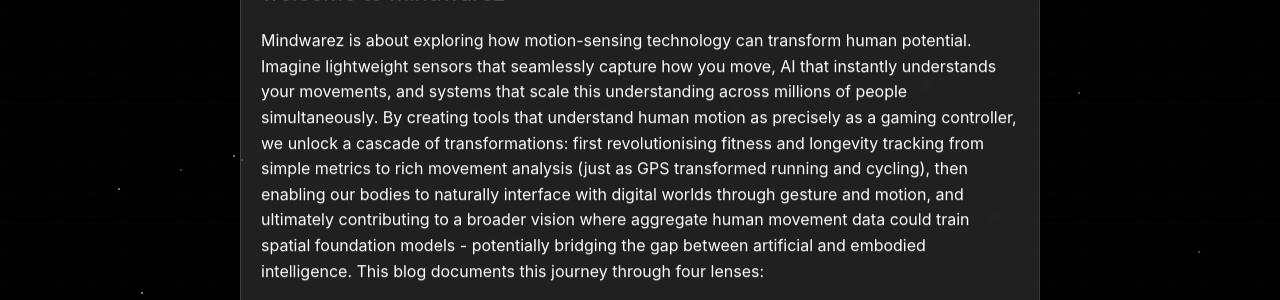
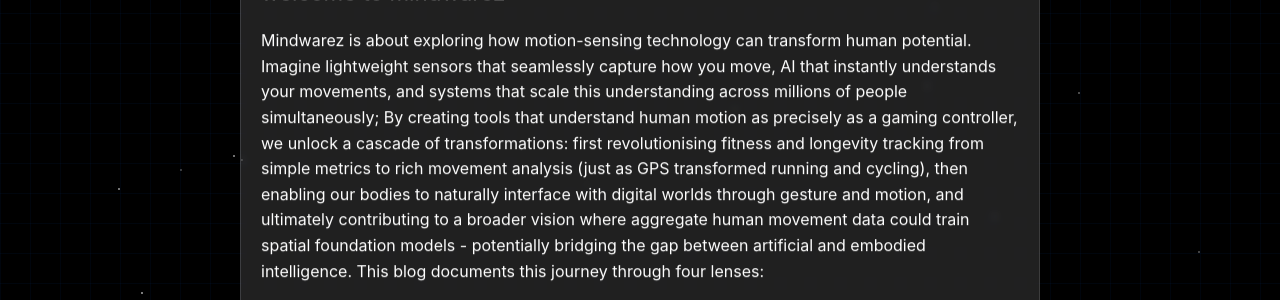
Before and after one commit to jamesbychance/mindwarez, a Jekyll site: the page built from _posts/2024-12-19-helloworld.md, in a window 1280 px wide and 900 px high. Shown: the part 227-527 px from the top of the window. Built offline with Jekyll 4.4.1, drawn with Linux system fonts in a browser that asks for light colours.

Commit message:
Update 2024-12-19-helloworld.md
tried ;

```diff
--- a/_posts/2024-12-19-helloworld.md
+++ b/_posts/2024-12-19-helloworld.md
@@ -5,8 +5,7 @@
 meta_thoughts: Motion-sensing technology—made frictionless, replicable, and scalable—becomes an extension of ourselves to enhance ourselves.
 ---
 
-Mindwarez is about exploring how motion-sensing technology can transform human potential. Imagine lightweight sensors that seamlessly capture how you move, AI that instantly understands your movements, and systems that scale this understanding across millions of people simultaneously.
-By creating tools that understand human motion as precisely as a gaming controller, we unlock a cascade of transformations: first revolutionising fitness and longevity tracking from simple metrics to rich movement analysis (just as GPS transformed running and cycling), then enabling our bodies to naturally interface with digital worlds through gesture and motion, and ultimately contributing to a broader vision where aggregate human movement data could train spatial foundation models - potentially bridging the gap between artificial and embodied intelligence.
+Mindwarez is about exploring how motion-sensing technology can transform human potential. Imagine lightweight sensors that seamlessly capture how you move, AI that instantly understands your movements, and systems that scale this understanding across millions of people simultaneously; By creating tools that understand human motion as precisely as a gaming controller, we unlock a cascade of transformations: first revolutionising fitness and longevity tracking from simple metrics to rich movement analysis (just as GPS transformed running and cycling), then enabling our bodies to naturally interface with digital worlds through gesture and motion, and ultimately contributing to a broader vision where aggregate human movement data could train spatial foundation models - potentially bridging the gap between artificial and embodied intelligence.
 This blog documents this journey through four lenses:
 - Mathematics of Machine Learning: Breaking down the algorithms that make motion sensing frictionless, reliable, and scalable.
 - Personal ML Projects: Building and testing systems that capture movement as naturally as breathing.
```
